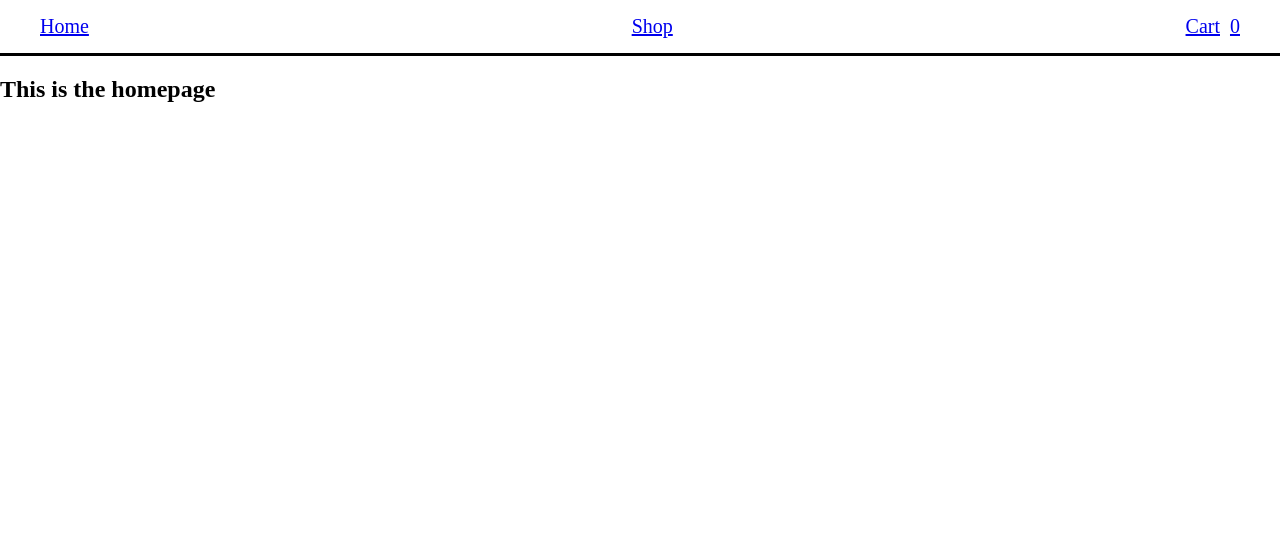
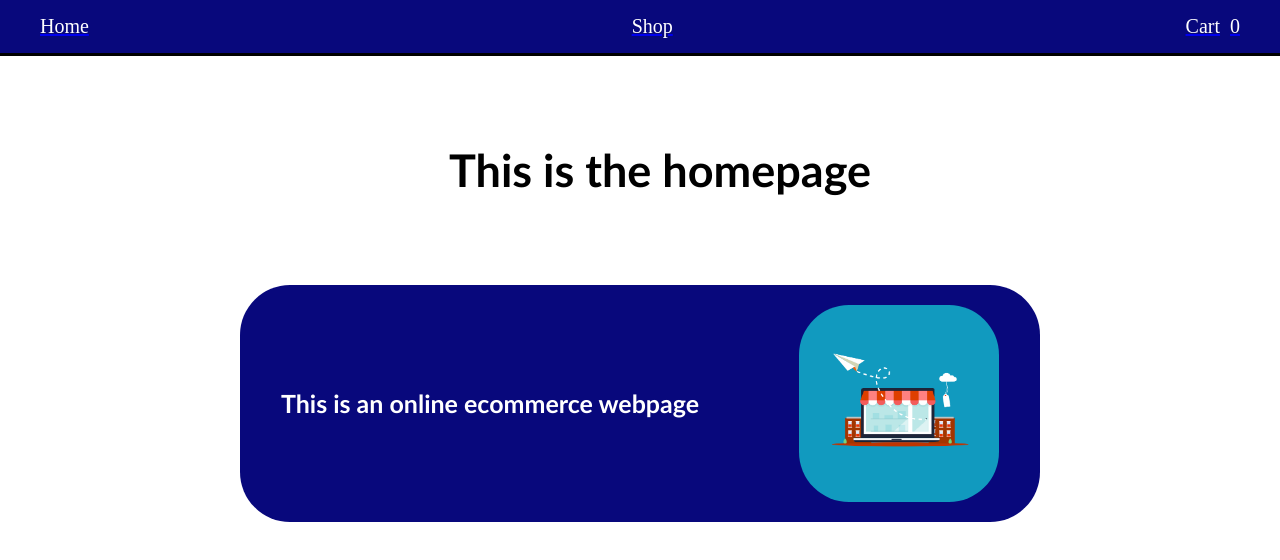
Before and after one commit to jwwals1/Shopping-Cart, a React (Vite) app: page / in a window 1280 px wide. Shown: the top 560 px of the page. Built offline with nearby package versions, Linux system fonts and the light colour scheme.

Commit message:
added style for homepage

```diff
--- a/src/App.css
+++ /dev/null
@@ -1,5 +0,0 @@
-/* .item {
-    width: 100px;
-    border: solid;
-    background-color: gray;
-} */
--- a/src/components/Cart.jsx
+++ b/src/components/Cart.jsx
@@ -2,7 +2,7 @@
 /* eslint-disable react-hooks/exhaustive-deps */
 import { useState, useEffect } from "react";
 
-function Cart({ cartItems, setCartItems }) {
+function Cart({ cartItems }) {
   const [totalItems, setTotalItems] = useState(0);
 
 
@@ -14,25 +14,6 @@ function Cart({ cartItems, setCartItems }) {
     setTotalItems(total);
   };
 
-  const quantityChange = (id, type) => {
-    const updatedItems = cartItems.map((product) => {
-      if (product.id === id) {
-        let newQuantity =
-          type === "increment" ? product.quantity + 1 : product.quantity - 1;
-        if (newQuantity <= 0) {
-          return null;
-        } else {
-          return {
-            ...product,
-            quantity: newQuantity,
-          };
-        }
-      }
-      return product;
-    });
-
-    setCartItems(updatedItems.filter((product) => product !== null));
-  };
 
 
 
@@ -42,12 +23,12 @@ function Cart({ cartItems, setCartItems }) {
 
   return (
     <div className="cart-page">
-      <div >
+      <div className="cart-title">
         <h1>Shopping Cart Page</h1>
       </div>
       {cartItems.length > 0 ? (
         <div>
-          <div >
+          <div className="cart-value">
             <h2>
               {totalItems} {totalItems === 1 ? "item" : "items"}
             </h2>
@@ -72,21 +53,6 @@ function Cart({ cartItems, setCartItems }) {
                   </div>
                   <div >
                     <p>${(product.price * product.quantity).toFixed(2)}</p>
-                    <div className="quantity">
-                      <button
-                        value="-"
-                        onClick={() => quantityChange(product.id, "decrement")}
-                      >
-                        -
-                      </button>
-                      {product.quantity}
-                      <button
-                        value="+"
-                        onClick={() => quantityChange(product.id, "increment")}
-                      >
-                        +
-                      </button>
-                    </div>
                   </div>
                 </div>
               </div>
--- a/src/components/Home.jsx
+++ b/src/components/Home.jsx
@@ -4,9 +4,14 @@
 function Home() {
     return (
         <>
-
-        <div>
+        <div className="homepage">
+        <div className="homepage-title">
             <h2>This is the homepage</h2>
+        </div>
+        <div className="homepage-content">
+            <h3 className="homepage-description">This is an online ecommerce webpage</h3>
+            <img src="../media/ecom.webp" alt="ecommerce stock photo" className="homepage-photo"/>
+        </div>
         </div>
         </>
     )
--- a/src/components/Navbar.jsx
+++ b/src/components/Navbar.jsx
@@ -8,7 +8,7 @@ function Navbar({ cartItems }) {
     <header>
       <div className="navbar">
         <Link to="/">
-          <div className="nav-link">Home</div>
+          <div className="nav-link" textDecoration={"none"}>Home</div>
         </Link>
         <Link to="shop">
           <div className="nav-link">Shop</div>
--- a/src/components/Shop.jsx
+++ b/src/components/Shop.jsx
@@ -32,7 +32,7 @@ function Shop({ cartItems, setCartItems }) {
     },[])
 
     return (
-        <div className="shopPage">
+        <div className="shop-Page">
           <div className="shopping-title">
             <h1>Shopping Page</h1>
           </div>
--- a/src/index.css
+++ b/src/index.css
@@ -3,7 +3,7 @@ body {
     padding: 0;
 }
 
-.shopPage {
+.shop-Page {
     margin-left: 40px;
     margin-right: 40px;
     /* background: linear-gradient(to left, #09203f 0%, #537895 100%); */
@@ -75,6 +75,8 @@ body {
     display: flex;
     justify-content: space-between;
     border-bottom: solid;
+    background-color: rgb(8, 8, 124);
+    text-decoration: none !important;
 }
 
 .nav-cart {
@@ -83,10 +85,12 @@ body {
     margin-left: 10px;
     margin-right: 40px;
     margin-top: 15px;
+    color: white;
 }
 
 .cart-count {
     margin-left: 10px;
+    color: white;
 }
 
 .nav-link {
@@ -95,9 +99,109 @@ body {
     margin-right: 40px;
     margin-top: 15px;
     margin-bottom: 15px;
+    color: white;
+    text-decoration: transparent !important;
 }
+
+/* .nav-link:link {
+    font-size: 20px;
+    margin-left: 40px;
+    margin-right: 40px;
+    margin-top: 15px;
+    margin-bottom: 15px;
+    color: white;
+    text-decoration: none;
+} */
+
+/* .nav-link:visited {
+    font-size: 20px;
+    margin-left: 40px;
+    margin-right: 40px;
+    margin-top: 15px;
+    margin-bottom: 15px;
+    color: white;
+    text-decoration: none;
+} */
+
+/* .nav-link:hover {
+    font-size: 20px;
+    margin-left: 40px;
+    margin-right: 40px;
+    margin-top: 15px;
+    margin-bottom: 15px;
+    color: white;
+    text-decoration: none;
+} */
+
+/* .nav-link:active {
+    font-size: 20px;
+    margin-left: 40px;
+    margin-right: 40px;
+    margin-top: 15px;
+    margin-bottom: 15px;
+    color: white;
+    text-decoration: none;
+} */
 
 .cart-page {
     margin-left: 40px;
     margin-right: 40px;
 }
+
+.cart-title {
+    display: grid;
+    justify-content: center;
+    margin-left: 40px;
+    font-size: 30px;
+    font-family: 'Gill Sans', 'Gill Sans MT', Calibri, 'Trebuchet MS', sans-serif;
+}
+
+.cart-value {
+    display: grid;
+    justify-content: center;
+    margin-left: 40px;
+    font-size: 20px;
+    margin: 0px;
+    font-family:'Segoe UI', Tahoma, Geneva, Verdana, sans-serif;
+    margin-top: -40px;
+    margin-bottom: -10px;
+}
+
+.homepage-photo {
+    width: 200px;
+    border-radius: 50px;
+    margin-left: 100px;
+}
+
+.homepage {
+    margin-left: 40px;
+    margin-right: 40px;
+}
+
+.homepage-title {
+    display: grid;
+    justify-content: center;
+    margin-left: 40px;
+    font-size: 30px;
+    font-family: 'Gill Sans', 'Gill Sans MT', Calibri, 'Trebuchet MS', sans-serif;
+    margin-top: 50px;
+
+}
+
+.homepage-content {
+    display: flex;
+    justify-content: center;
+    align-items: center;
+    background-color: rgb(8, 8, 124);
+    color: white;
+    padding: 20px;
+    margin-top: 50px;
+    margin-left: 200px;
+    margin-right: 200px;
+    border-radius: 50px;
+}
+
+.homepage-description {
+    font-size: 25px;
+    font-family: 'Gill Sans', 'Gill Sans MT', Calibri, 'Trebuchet MS', sans-serif;
+}
```
Also changed, not shown: media/ecom.webp (added).
